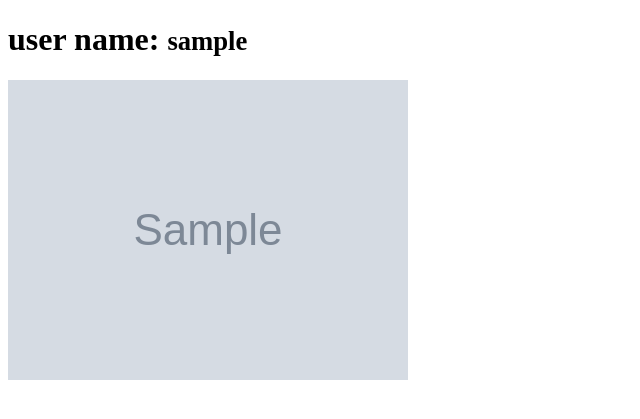
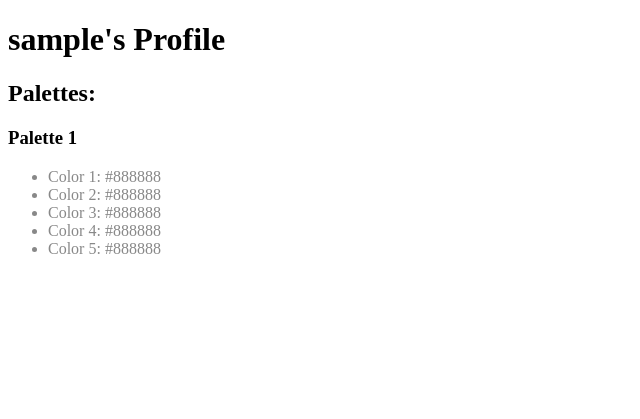
Before and after one commit to NadavSofer/hackathon-two, a Django app: page /accounts/profile/1 in a window 1280 px wide. Shown: the top 419 px of the page, without its empty margins (0-640 px from the left). Run offline with Django 4.2, Linux system fonts and the light colour scheme; tables that the repository leaves empty hold one stand-in row (values such as "Sample post"); grey boxes marked "Sample" are stand-in pictures.

Commit message:
user colors

```diff
--- a/palettle_project_top/accounts/admin.py
+++ b/palettle_project_top/accounts/admin.py
@@ -1,4 +1,5 @@
 from django.contrib import admin
-from .models import UserProfile
+from .models import UserProfile, palettes
 # Register your models here.
 admin.site.register(UserProfile)
+admin.site.register(palettes)
--- a/palettle_project_top/accounts/models.py
+++ b/palettle_project_top/accounts/models.py
@@ -18,3 +18,6 @@ class palettes(models.Model):
     color_3 = models.CharField(max_length=50)
     color_4 = models.CharField(max_length=50)
     color_5 = models.CharField(max_length=50)
+
+    def __str__(self) -> str:
+        return f'{self.color_1}, {self.color_2}, {self.color_3}, {self.color_4}, {self.color_5}'
--- a/palettle_project_top/accounts/templates/profile.html
+++ b/palettle_project_top/accounts/templates/profile.html
@@ -5,11 +5,22 @@
     <meta http-equiv="X-UA-Compatible" content="IE=edge">
     <meta name="viewport" content="width=device-width, initial-scale=1.0">
     <title>profile</title>
+
 </head>
 <body>
-    <h1>user name: <small>{{profile.user}}</small></h1>
+    <h1>{{ profile.user.username }}'s Profile</h1>
 
-    <img src="{{profile.image}}" alt="">
+    <h2>Palettes:</h2>
+    {% for palette in palettes %}
+        <h3>Palette {{ forloop.counter }}</h3>
+        <ul>
+            <li style="color: {{ palette.0 }};">Color 1: {{ palette.0 }}</li>
+            <li style="color: {{ palette.1 }};">Color 2: {{ palette.1 }}</li>
+            <li style="color: {{ palette.2 }};">Color 3: {{ palette.2 }}</li>
+            <li style="color: {{ palette.3 }};">Color 4: {{ palette.3 }}</li>
+            <li style="color: {{ palette.4 }};">Color 5: {{ palette.4 }}</li>
+        </ul>
+    {% endfor %}
 
 </body>
 </html>
--- a/palettle_project_top/accounts/views.py
+++ b/palettle_project_top/accounts/views.py
@@ -2,15 +2,28 @@ from django.shortcuts import render, redirect
 from django.urls import reverse_lazy
 from django.views.generic import DetailView, CreateView, UpdateView
 from django.contrib.auth.forms import UserCreationForm
-from .models import UserProfile
+from .models import UserProfile, palettes
 from .forms import ProfileForm
 
 
 
 class profile_view(DetailView):
     model = UserProfile
-    template_name= 'profile.html'
+    template_name = 'profile.html'
     context_object_name = 'profile'
+
+    def get_context_data(self, **kwargs):
+        context = super().get_context_data(**kwargs)
+        user_profile = self.object
+        user_palettes = palettes.objects.filter(user=user_profile.user)
+
+        colors = []
+        for palette in user_palettes:
+            colors.append([palette.color_1, palette.color_2, palette.color_3, palette.color_4, palette.color_5])
+
+        context['palettes'] = colors
+        return context
+
 
 class signup_view(CreateView):
     form_class = UserCreationForm
```
